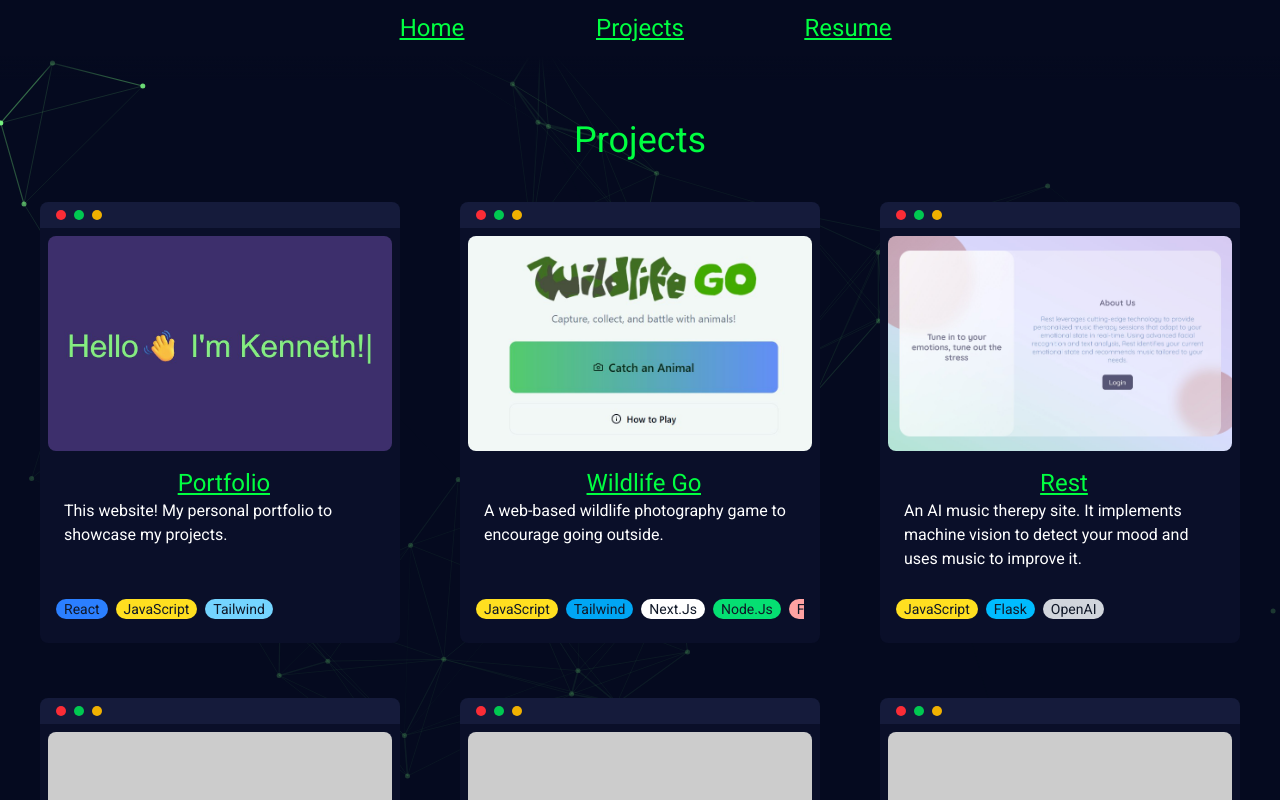
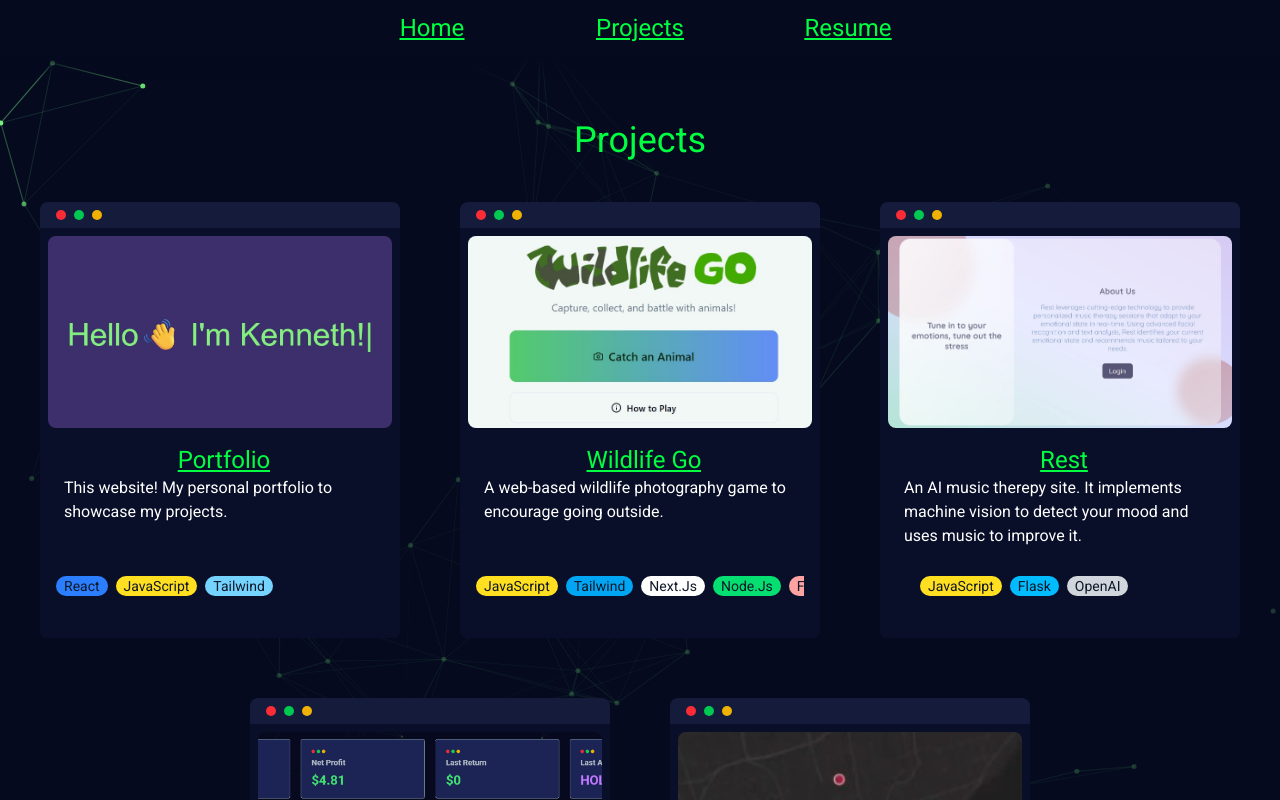
Before and after one commit to KennethWang1/Portfolio, a Next.js app: page /projects in a window 1280 px wide. Built offline with nearby package versions, Linux system fonts and the light colour scheme.

Commit message:
updated projects

```diff
--- a/app/projects/page.js
+++ b/app/projects/page.js
@@ -23,17 +23,22 @@
                             {"tool":"Firebase DB", "color":"bg-red-300"},
                         ]}/>
                         <ProjectDiv link = 'https://github.com/ohi-711/Rest' title = 'Rest' content = 'An AI music therepy site. It implements machine vision to detect your mood and uses music to improve it.' img = '/Rest Image.jpg' tools = {[
+                            {"tools":"Python", "color":"bg-blue-500"},
                             {"tool":"JavaScript", "color":"bg-yellow-300"},
                             {"tool":"Flask", "color":"bg-sky-400"},
                             {"tool":"OpenAI", "color":"bg-gray-300"}
                         ]}/>
                     </div>
                     <div className="flex flex-row flex-wrap items-center justify-center">
-                        <ProjectDiv link = 'https://github.com/KennethWang1/Stock-AI' title = 'Stock AI' content = '' tools = {[
-
+                        <ProjectDiv link = 'https://github.com/KennethWang1/Stock-AI' title = 'Stock AI' content = 'A neural network-based stock trading algorithm. At the end of the trading day, it gets all relvent stock data as well as news data and trains based on that.' img = './stock-ai.png' tools = {[
+                            {"tool":"Python", "color":"bg-blue-500"},
+                            {"tool":"Flask", "color":"bg-sky-400"},
+                            {"tool":"TensorFlow", "color":"bg-orange-500"}
                         ]}/>
-                        <ProjectDiv link = 'https://google.com' title = '' content = ''/>
-                        <ProjectDiv link = 'https://google.com' title = '' content = '' tools = {[
+                        <ProjectDiv link = 'https://github.com/KennethWang1/Disease-Heatmap' title = 'Disease Heatmap' content = 'A anonymous crowd-sourced disease tracking app. It uses self-reported data to track what diseases people are getting in the area.' img = 'disease heatmap.jpg' tools={[
+                            {"tool":"React Native", "color":"bg-blue-500"},
+                            {"tool":"Node.js", "color":"bg-green-500"},
+                            {"tool":"MongoDB", "color":"bg-green-700"},
                         ]}/>
                     </div>
                 </div>
@@ -52,7 +57,7 @@
                 <div className="bg-yellow-500 b-0 w-2.5 h-2.5 m-4 ml-0 rounded-full mt-2 mb-2" />
             </div>
             <div className='flex h-full bg-[rgb(10,15,41)] m-0 flex-col items-center p-2 pb-0 rounded-b-lg'>
-                <img src={img} alt="Project Image" className='rounded-lg top-0'/>
+                <img src={img} alt="Project Image" className='rounded-lg w-full h-48 object-cover overflow-hidden'/>
                 <div className='w-full h-40 mt-4 mb-4 rounded-lg overflow-hidden flex flex-col items-center px-2'>
                     <a href = {link} rel="noopener noreferrer" target="_blank" className='text-foreground relative w-fit underline decoration-foreground text-center pl-2 text-2xl overflow-hidden'>{title}</a>
                     <p className='text-white pl-2 pr-2'>
```
Also changed, not shown: public/disease heatmap.jpg (added), public/stock-ai.png (added).
